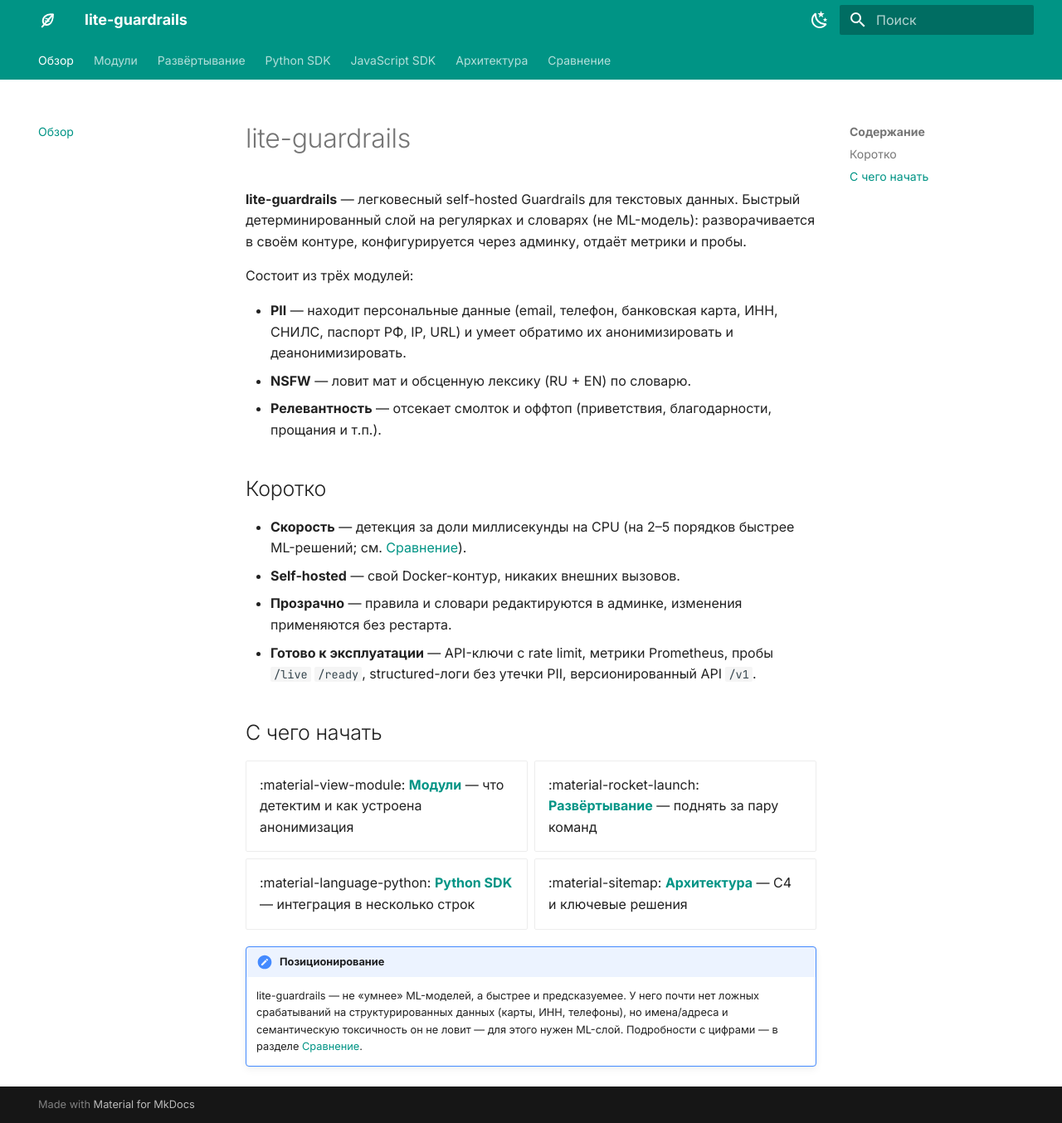
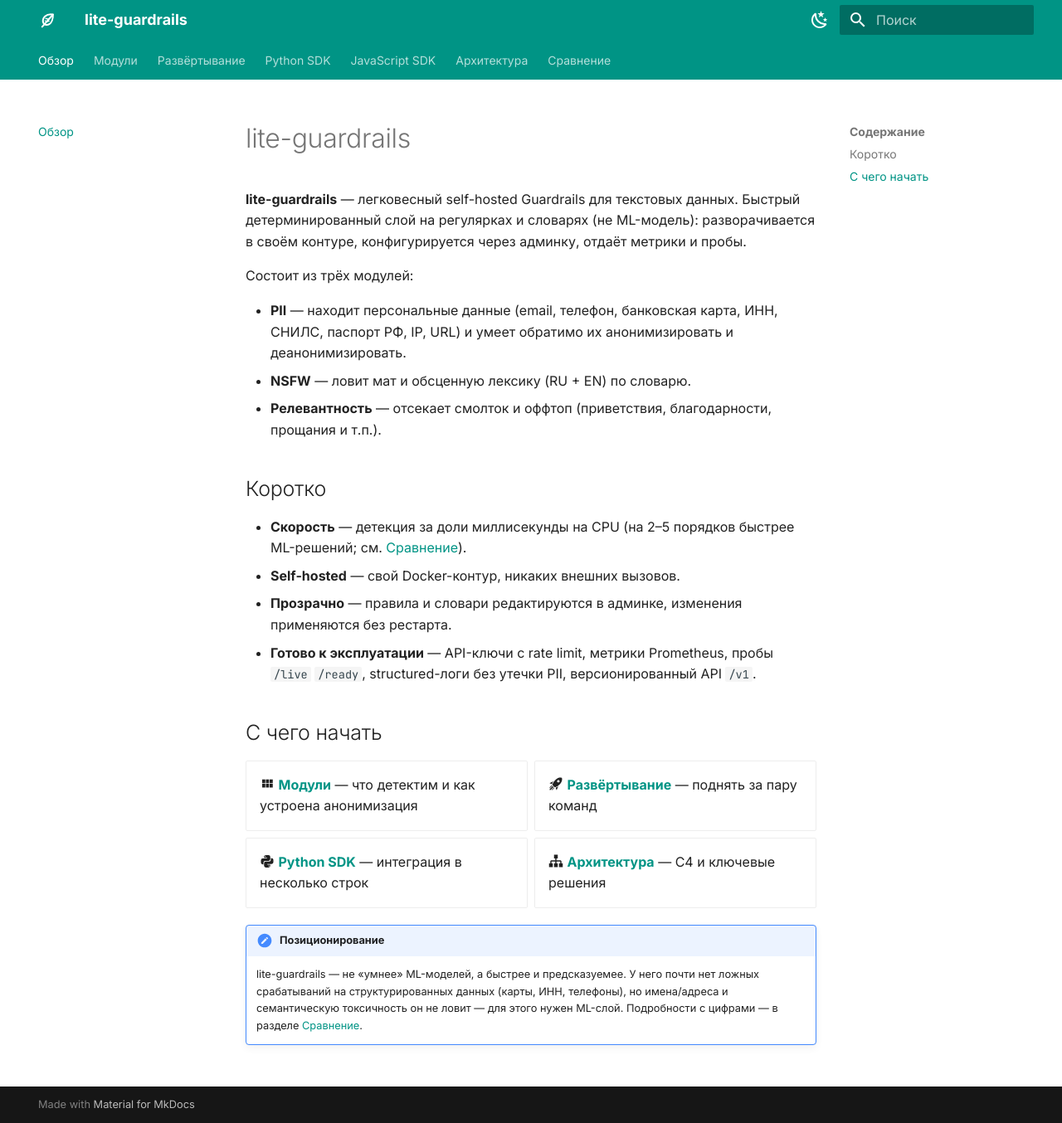
Before and after one commit to maksimov-m/lite-guardrails, an MkDocs documentation site: the page built from docs/index.md, in a window 1280 px wide and 1354 px high. Shown: the whole window at 83% size. Built offline with MkDocs 1.6.1 and Material for MkDocs 9.7.7, drawn with Linux system fonts in a browser that asks for light colours.

Commit message:
fix(docs): render :material-*: icons via pymdownx.emoji
На странице «Обзор» иконочные шорткоды (:material-view-module: и т.п.)
показывались как голый текст — не было расширения pymdownx.emoji с
material-иконками. Добавил конфиг emoji_index/emoji_generator Material.

Co-Authored-By: Claude Opus 4.8 <noreply@anthropic.com>

```diff
--- a/mkdocs.yml
+++ b/mkdocs.yml
@@ -63,6 +63,10 @@ markdown_extensions:
         - name: mermaid
           class: mermaid
           format: !!python/name:pymdownx.superfences.fence_code_format
+  # Иконки/эмодзи Material (:material-*:) — без этого шорткоды остаются текстом.
+  - pymdownx.emoji:
+      emoji_index: !!python/name:material.extensions.emoji.twemoji
+      emoji_generator: !!python/name:material.extensions.emoji.to_svg
 
 plugins:
   - search:
```
